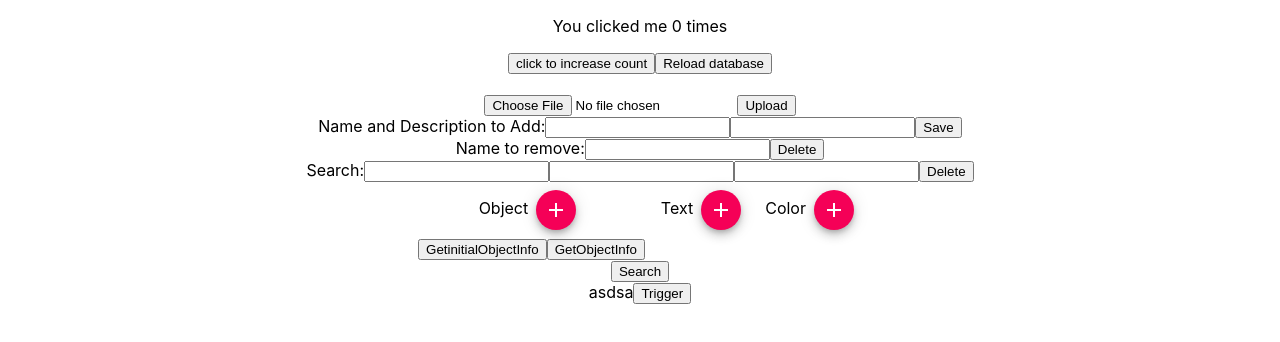
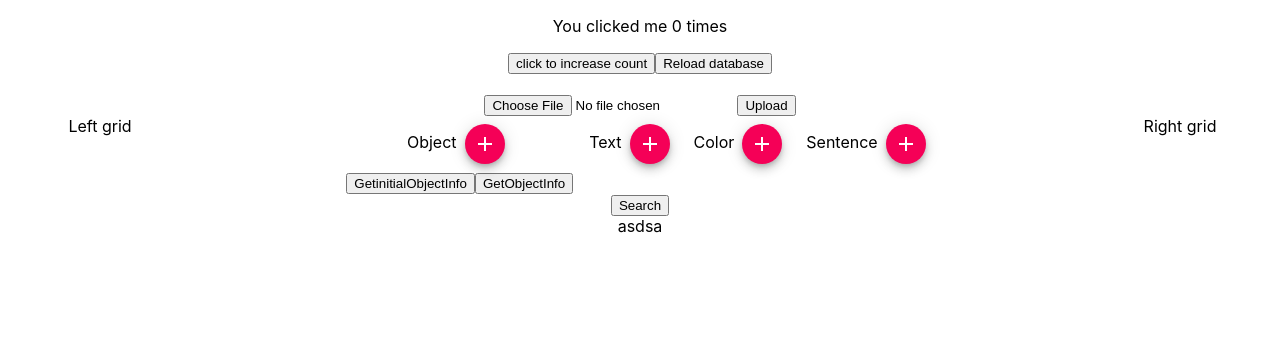
Before and after one commit to jaeyubsong/Simple-React-Flask-App, a React (Create React App) app in the folder react-frontend/: page / in a window 1280 px wide. Shown: the top 342 px of the page. Built offline with nearby package versions, Linux system fonts and the light colour scheme.

Commit message:
Added left and right tabs

```diff
--- a/react-frontend/src/components/app/App.js
+++ b/react-frontend/src/components/app/App.js
@@ -2,7 +2,6 @@ import React, { useState, useEffect } from 'react';
 //import logo from '../../assets/images/logo.svg';
 import './App.css';
 import axios from 'axios'
-import Popup from "reactjs-popup";
 
 import SearchPage from '../search/SearchPage'
 
@@ -54,31 +53,14 @@ function App() {
         <input type="submit" value="Upload" />
       </form>
 
-      <form action="http://localhost:5000/vbs/new" method='POST'>
-        <label>Name and Description to Add:</label>
+
+      {/* <form action="http://localhost:5000/vbs/dssss" method='POST'>
+        <label>Sentence:</label>
         <input type="text" name="name" />
-        <input type="text" name="description" />
-        <input type="submit" value="Save" />
-      </form>
-
-      <form action="http://localhost:5000/vbs/delete" method='POST'>
-        <label>Name to remove:</label>
-        <input type="text" name="name" />
-        <input type="submit" value="Delete" />
-      </form>
-
-      <form action="http://localhost:5000/vbs/dssss" method='POST'>
-        <label>Search:</label>
-        <input type="text" name="name" />
-        <input type="text" name="name" />
-        <input type="text" name="name" />
-        <input type="submit" value="Delete" />
-      </form>
+        <input type="submit" value="Search" />
+      </form> */}
       <SearchPage />
       asdsa
-      <Popup trigger={<button> Trigger</button>} position="right center">
-        <div>Popup content here !!</div>
-      </Popup>
     </div>
 
   );
--- a/react-frontend/src/components/search/SearchCondition.js
+++ b/react-frontend/src/components/search/SearchCondition.js
@@ -40,10 +40,13 @@ const SearchCondition = (props) => {
 
   const initialColorInfo = [];
 
+  const initialSentenceInfo = [];
+
   const [count, setCount] = useState(0)
   const [objectInfo, setObjectInfo] = useState(initialObjectInfo)
   const [ocrInfo, setOcrInfo] = useState(initialOcrInfo)
-  const [colorInfo, setColorInfo] = useState(initialColorInfo);
+  const [colorInfo, setColorInfo] = useState(initialColorInfo)
+  const [sentenceInfo, setSentenceInfo] = useState(initialSentenceInfo)
 
   useEffect(() => {
     console.log("Use effect called");
@@ -80,7 +83,9 @@ const SearchCondition = (props) => {
   const removeColor = removeSearchOption(colorInfo, setColorInfo);
   const changeColor = changeSearchOption(colorInfo, setColorInfo);
 
-
+  const addSentence = addSearchOption(sentenceInfo, setSentenceInfo, { type: "sentence", sentence: "" });
+  const removeSentence = removeSearchOption(sentenceInfo, setSentenceInfo);
+  const changeSentence = changeSearchOption(sentenceInfo, setSentenceInfo);
 
   return (
     <div>
@@ -181,6 +186,28 @@ const SearchCondition = (props) => {
           </div>
 
         </Grid>
+
+        <Grid item>
+          Sentence
+          <Fab size="small" color="secondary" aria-label="Add" className={classes.margin} onClick={addSentence}>
+            <AddIcon />
+          </Fab>
+          {sentenceInfo.map((mapData, mapIndex) => (
+            <Box display="flex" flexDirection="row" justifyContent="center" key={mapIndex} p={1}>
+              <Box>
+                <input style={{width: "150px"}} type="text" value={mapData.sentence} onChange={(event) => {
+                  changeSentence(mapIndex, { sentence: event.target.value });
+                }} />
+              </Box>
+              <Box>
+                <IconButton aria-label="Delete" onClick={() => removeSentence(mapIndex)}>
+                  <DeleteIcon fontSize="small" />
+                </IconButton>
+              </Box>
+            </Box>
+          ))}
+        </Grid>
+
       </Grid>
       <button onClick={() => props.onClickSearch(objectInfo, ocrInfo, colorInfo)}>Search</button>
 
--- a/react-frontend/src/components/search/SearchPage.js
+++ b/react-frontend/src/components/search/SearchPage.js
@@ -1,6 +1,7 @@
 import React, { useState, useEffect } from 'react';
 import SearchCondition from './SearchCondition'
 import SearchResult from './SearchResult';
+import Grid from '@material-ui/core/Grid'
 import { fetchData, sendQuery } from 'api/api'
 
 const SearchPage = () => {
@@ -27,8 +28,18 @@ const SearchPage = () => {
   return (
     <div>
       {console.log("Reload this")}
-      <SearchCondition onClickSearch={onClickSearch}/>
-      <SearchResult searchResult={searchResult}/>
+      <Grid container spacing={2} justify="center">
+        <Grid item xs={2}>
+          Left grid
+        </Grid>
+        <Grid item xs={8}>
+          <SearchCondition onClickSearch={onClickSearch}/>
+          <SearchResult searchResult={searchResult}/>
+        </Grid>
+        <Grid item xs={2}>
+          Right grid
+        </Grid>
+      </Grid>
     </div>
   );
 };
--- a/react-frontend/src/components/search/SearchResult.js
+++ b/react-frontend/src/components/search/SearchResult.js
@@ -38,7 +38,7 @@ function SearchResult (props) {
     <div className='searchResult'>
       {props.searchResult.searchComplete == true &&
       <Grid container spacing={2}>
-        <Grid item xs={12}>
+        <Grid item>
           <Grid container justify='center' spacing={2}>
             {props.searchResult.data.map((value, index) => (
               <Grid key={index} item>
```
